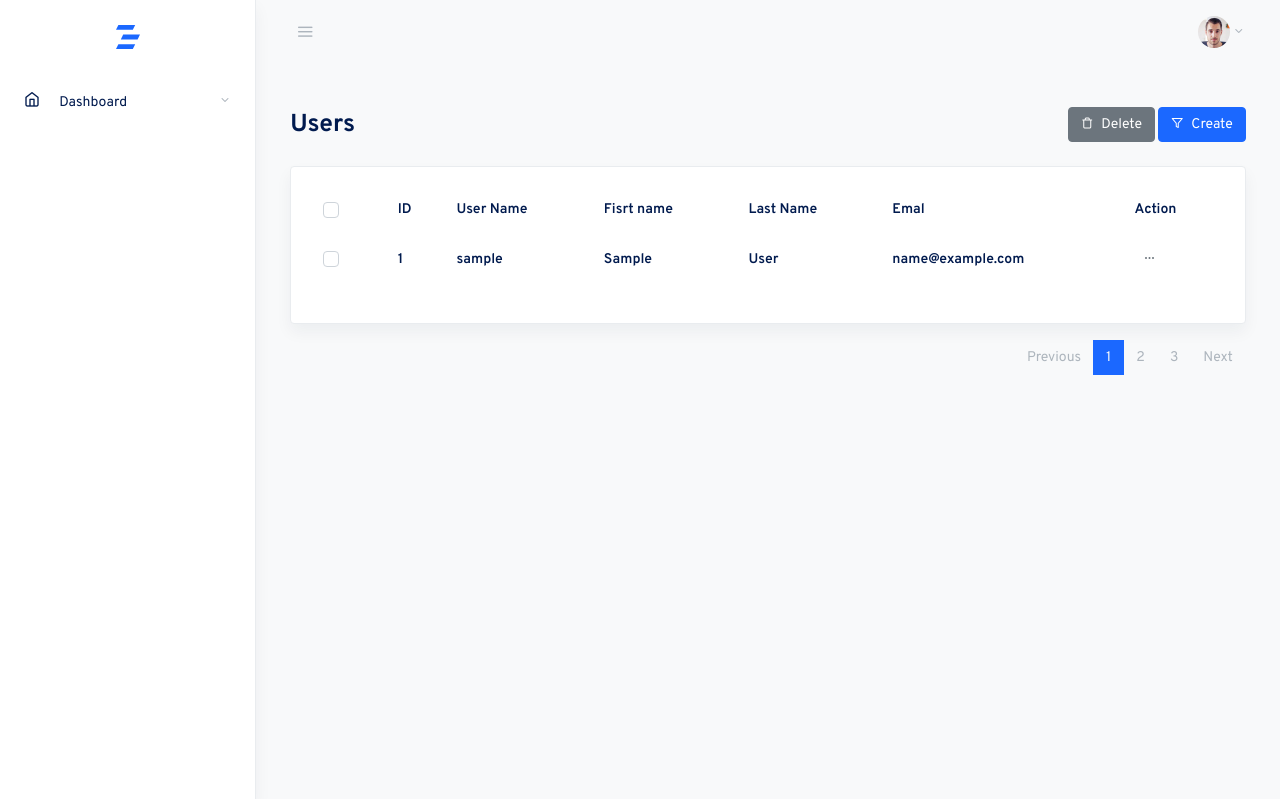
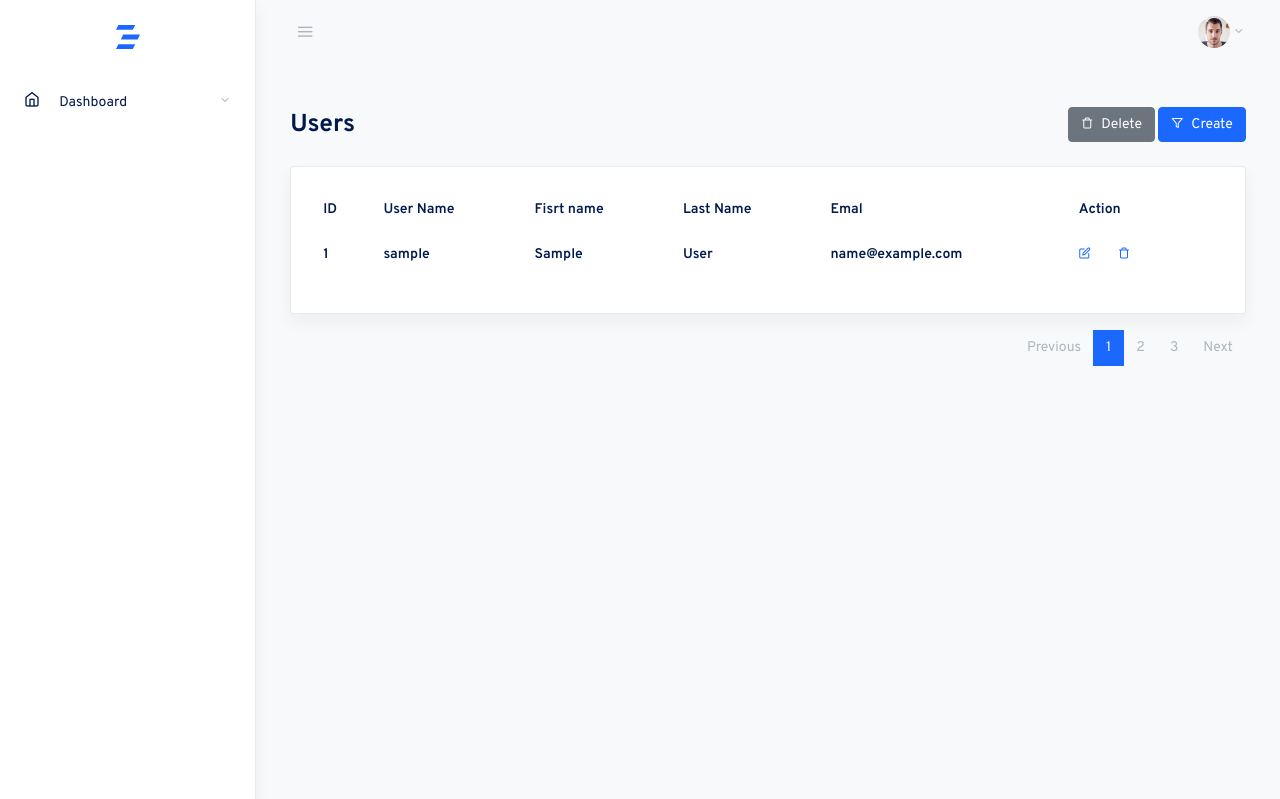
Before and after one commit to naseef434/admin-user-login-python, a Django app: page /dashboard1/ in a window 1280 px wide. Shown: the top 799 px of the page. Run offline with Django 3.2, Linux system fonts and the light colour scheme; tables that the repository leaves empty hold one stand-in row (values such as "Sample post"); some libraries are stand-ins or nearby versions; some web fonts are replaced.

Commit message:
delete function compleeted

```diff
--- a/adminlogin/template/admin_dashboard.html
+++ b/adminlogin/template/admin_dashboard.html
@@ -26,12 +26,7 @@
                         <table class="table table-borderless table-hover">
                           <thead>
                             <tr>
-                              <th>
-                                <div class="custom-control custom-checkbox">
-                                  <input type="checkbox" class="custom-control-input" id="all2">
-                                  <label class="custom-control-label" for="all2"></label>
-                                </div>
-                              </th>
+
                               <th><strong>ID</strong></th>
                               <th><strong>User Name</strong></th>
                               <th><strong>Fisrt name</strong></th>
@@ -46,12 +41,7 @@
 
                          {% for item in datas %}
                             <tr>
-                              <td>
-                                <div class="custom-control custom-checkbox">
-                                  <input type="checkbox" class="custom-control-input" id="2474">
-                                  <label class="custom-control-label" for="2474"></label>
-                                </div>
-                              </td>
+
                               <td>
                                 <p class="mb-0 text-muted"><strong>{{ item.id }}</strong></p>
                               </td>
@@ -71,13 +61,9 @@
                                 <p class="mb-0 text-muted"><strong>{{ item.email }}</strong></p>
 
                               </td>
-                              <td><button class="btn btn-sm dropdown-toggle more-horizontal" type="button" data-toggle="dropdown" aria-haspopup="true" aria-expanded="false">
-                                  <span class="text-muted sr-only">Action</span>
-                                </button>
-                                <div class="dropdown-menu dropdown-menu-right">
-                                  <a class="dropdown-item" href="/edit/{{ item.id }}">Edit</a>
-                                  <a class="dropdown-item" href="#">Remove</a>
-                                </div>
+                              <td><a href="/edit/{{ item.id }}"><span class="fe fe-edit fe-12 mr-4"></span></a>
+
+                                <a href="/delete/{{ item.id }}"><span class="fe fe-trash fe-12 mr-4"></span></a>
                               </td>
                             </tr>
                             {% endfor %}
--- a/adminlogin/urls.py
+++ b/adminlogin/urls.py
@@ -11,6 +11,7 @@ urlpatterns = [
     path('logoutuser/',views.logoutuser),
     path('edit/<int:id>', views.edit),
     path('update/<int:id>', views.update),
+    path('delete/<int:id>', views.destroy),
     # path('userLogin/',views.userLogin, name="userLogin")
 
 
--- a/adminlogin/views.py
+++ b/adminlogin/views.py
@@ -43,6 +43,13 @@ def update(request,id):
         return redirect(adminDashboard)
     else:
         return redirect(adminDashboard)
+
+def destroy(request, id):
+    user = User.objects.get(id=id)
+    user.delete()
+    messages.info(request,"Deleted Successfully")
+    return redirect(adminDashboard)
+
 def userRegistration(request):
     #check request method post
     if request.method == "POST":
```
